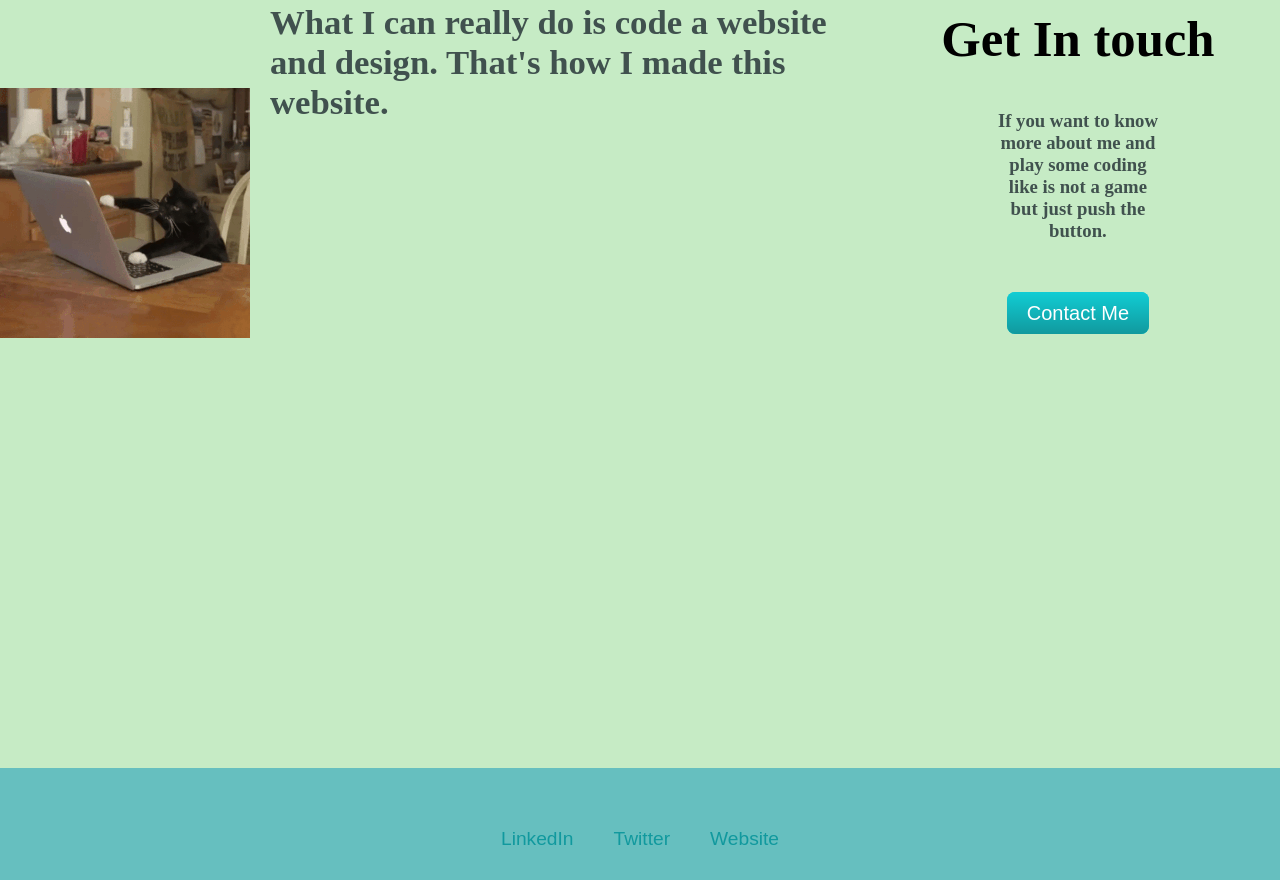
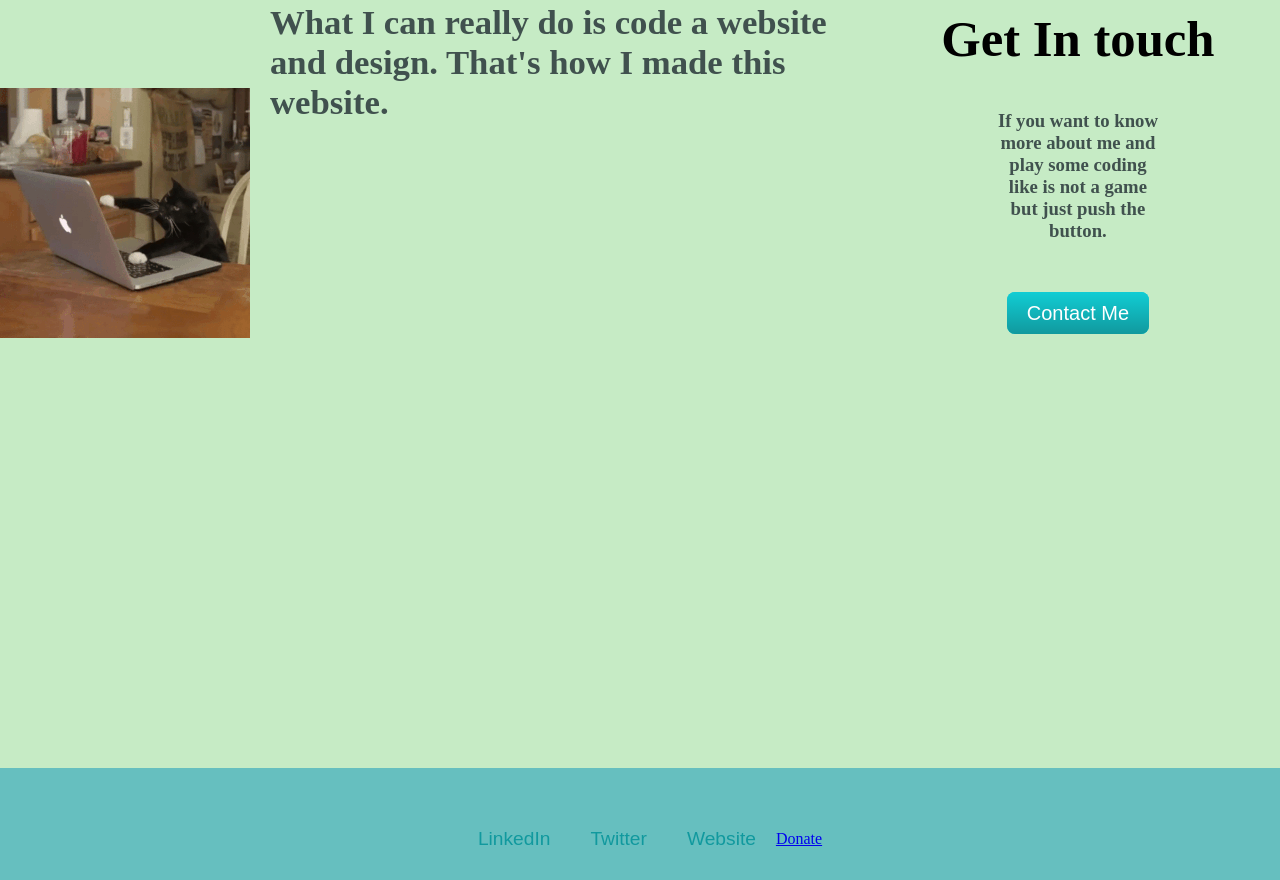
Before and after one commit to Pal-company/Portfolio, a plain HTML site: page index.html in a window 1280 px wide. Shown: the part 2347-3227 px from the top of the page. Drawn offline with Linux system fonts and the light colour scheme.

Commit message:
Update index.html

```diff
--- a/index.html
+++ b/index.html
@@ -61,6 +61,8 @@
       <a class="footer-link" href="https://www.linkedin.com/in/naol-demisse-871b8b28a/">LinkedIn</a>
       <a class="footer-link" href="https://twitter.com/MifiCode">Twitter</a>
       <a class="footer-link" href="https://naold.netlify.app">Website</a>
+      <a class="footer-links" href="https://www.patreon.com/DevNaol">Donate</a>
+
 
 </body>
 </html>
```
